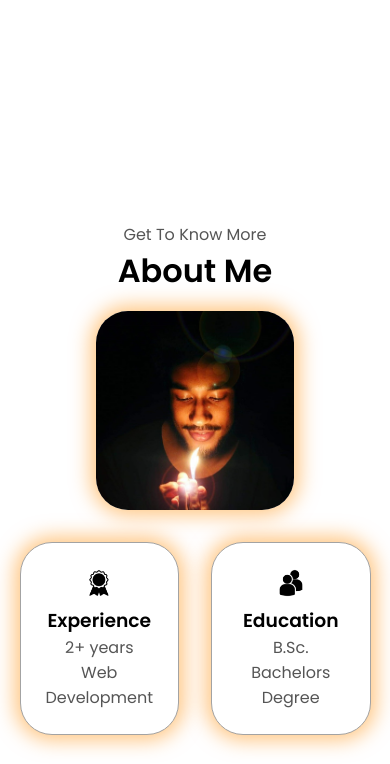
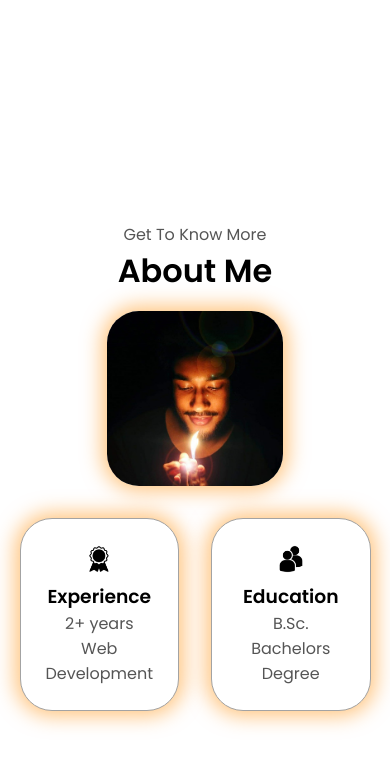
Before and after one commit to MgsSlayer/MgsSlayer.github.io, a plain HTML site: page index.html in a window 390 px wide. Shown: the part 704-1468 px from the top of the page. Drawn offline with nearby package versions, Linux system fonts and the light colour scheme.

Commit message:
mobile view update3

```diff
--- a/mediaqueries.css
+++ b/mediaqueries.css
@@ -95,7 +95,7 @@
   }
   .section__pic-container {
     width: auto;
-    height: 51vw;
+    height: 45vw;
     justify-content: center;
   }
   .section__text{
```
